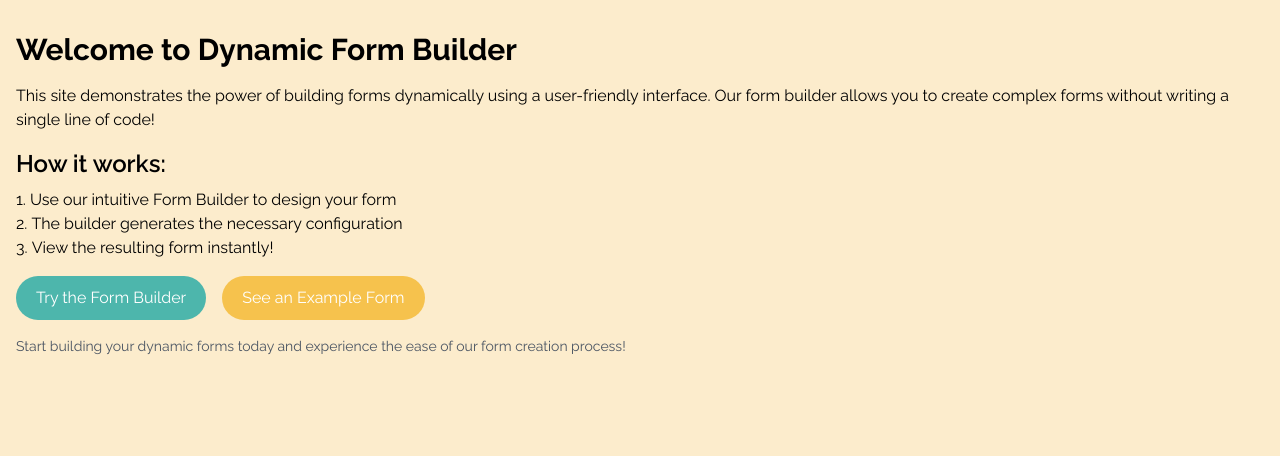
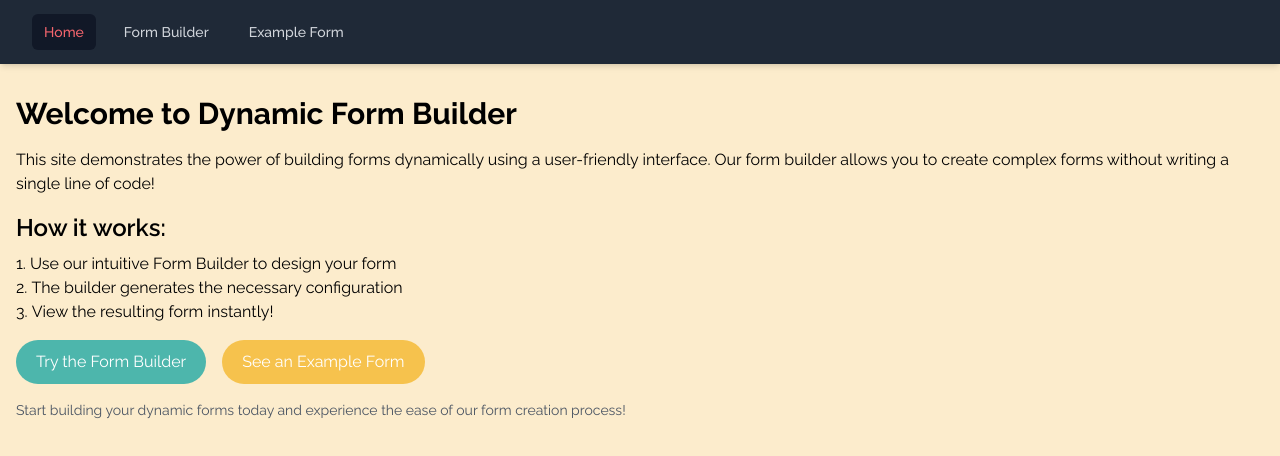
Before and after one commit to ASKyzer/dynamic-forms-angular, an Angular app: page / in a window 1280 px wide. Shown: the top 456 px of the page. Built offline with nearby package versions, Linux system fonts and the light colour scheme.

Commit message:
add navbar component

```diff
--- a/src/app/app.component.ts
+++ b/src/app/app.component.ts
@@ -1,12 +1,18 @@
 import { Component, CUSTOM_ELEMENTS_SCHEMA } from '@angular/core';
 import { RouterOutlet } from '@angular/router';
 import { ModalComponent } from './components/modal/modal.component';
-
+import { NavbarComponent } from './navbar/navbar.component';
 @Component({
   selector: 'app-root',
   standalone: true,
-  imports: [RouterOutlet, ModalComponent],
-  template: `<router-outlet></router-outlet><app-modal></app-modal>`,
+  imports: [RouterOutlet, ModalComponent, NavbarComponent],
+  template: `
+    <app-navbar></app-navbar>
+    <main class="mt-16">
+      <router-outlet></router-outlet>
+    </main>
+    <app-modal></app-modal>
+  `,
   schemas: [CUSTOM_ELEMENTS_SCHEMA],
 })
 export class AppComponent {}
--- /dev/null
+++ b/src/app/navbar/navbar.component.html
@@ -0,0 +1,27 @@
+<nav class="fixed top-0 left-0 right-0 bg-gray-800 shadow-md z-50">
+  <div class="mx-auto px-4 sm:px-6 lg:px-8">
+    <div class="flex items-center h-16">
+      <div class="flex space-x-4">
+        <a
+          routerLink="/"
+          routerLinkActive="bg-gray-900 text-tertiary hover:text-tertiary-lighter"
+          [routerLinkActiveOptions]="{ exact: true }"
+          class="text-gray-300 hover:bg-gray-700 hover:text-white px-3 py-2 rounded-md text-sm font-medium"
+          >Home</a
+        >
+        <a
+          routerLink="/form-builder"
+          routerLinkActive="bg-gray-900 text-tertiary hover:text-tertiary-lighter"
+          class="text-gray-300 hover:bg-gray-700 hover:text-white px-3 py-2 rounded-md text-sm font-medium"
+          >Form Builder</a
+        >
+        <a
+          routerLink="/form-example"
+          routerLinkActive="bg-gray-900 text-tertiary hover:text-tertiary-lighter"
+          class="text-gray-300 hover:bg-gray-700 hover:text-white px-3 py-2 rounded-md text-sm font-medium"
+          >Example Form</a
+        >
+      </div>
+    </div>
+  </div>
+</nav>
```
Also changed, not shown: src/app/navbar/navbar.component.ts (added, +10 -0 lines), 1 other file (tests, documents, lock files or other folders).
